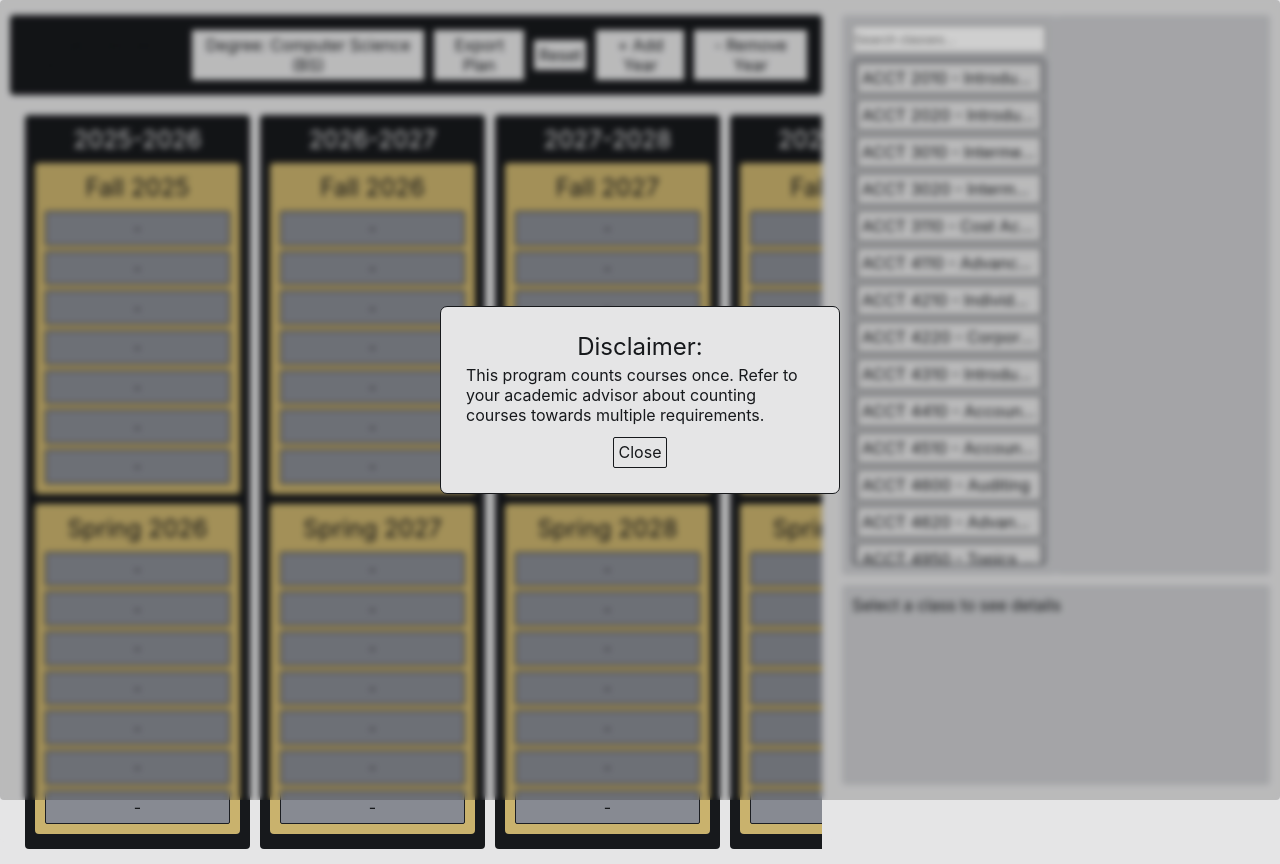
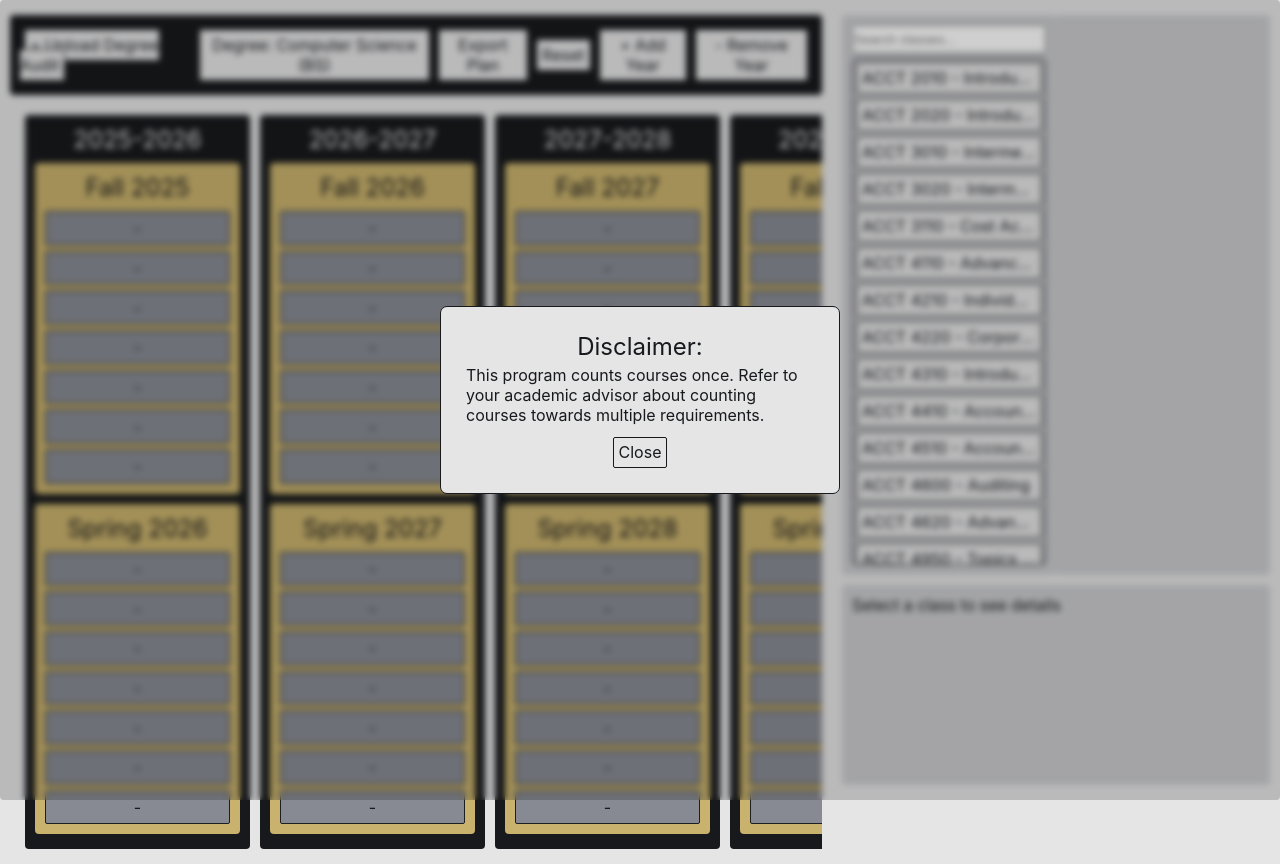
Before and after one commit to eswaidner/degree-planner, a React (Vite) app: page / in a window 1280 px wide. Built offline with nearby package versions, Linux system fonts and the light colour scheme.

Commit message:
fixed styling

```diff
--- a/src/index.css
+++ b/src/index.css
@@ -62,7 +62,8 @@ body {
   display: flex;
 }
 
-button {
+button,
+.btn {
   all: unset;
   border: 1px solid var(--bg-0);
   background-color: var(--fg-0);
@@ -72,12 +73,14 @@ button {
   border-radius: var(--rc-0);
 }
 
-button:hover {
+button:hover,
+.btn:hover {
   border: 1px solid var(--bg-0);
   background-color: var(--fg-3);
 }
 
-button:disabled {
+button:disabled,
+.btn:disabled {
   border: 1px solid var(--bg-1);
   background-color: var(--fg-2);
 }
```
